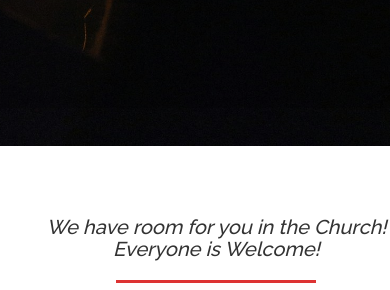
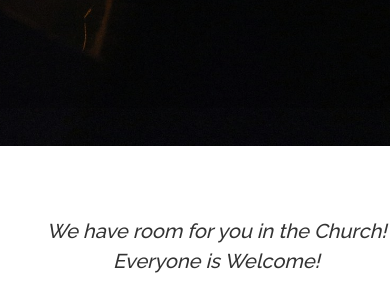
Before and after one commit to dev-vilmrcs/holyspiritfishgenchurch-trece, a plain HTML site: page index.html in a window 390 px wide. Shown: the part 698-988 px from the top of the page. Drawn offline with nearby package versions, Linux system fonts and the light colour scheme.

Commit message:
update mission ui v2

```diff
--- a/css/style.css
+++ b/css/style.css
@@ -376,6 +376,11 @@ header .intro-text {
     font-weight: 500;
     margin-bottom: 20px;
     color: #333;
+    @media (max-width: 767px) {
+      i {
+        line-height: 3rem;
+      }
+    }
   }
 
   .heading-text span {
```
